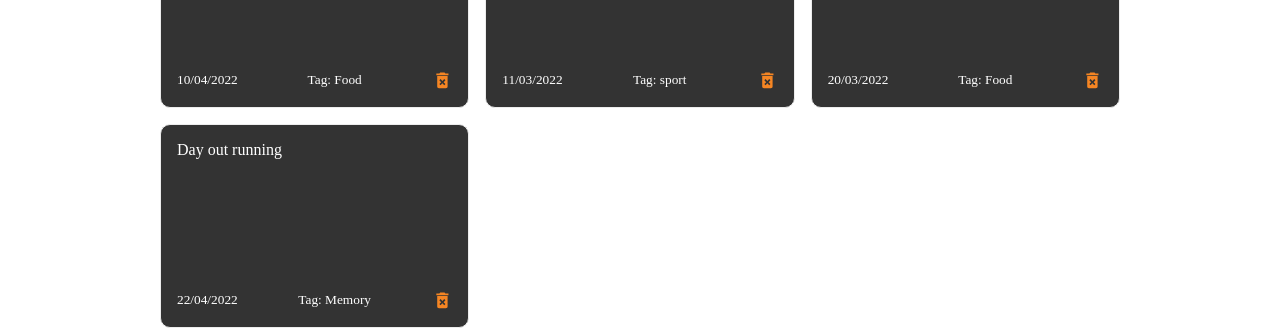
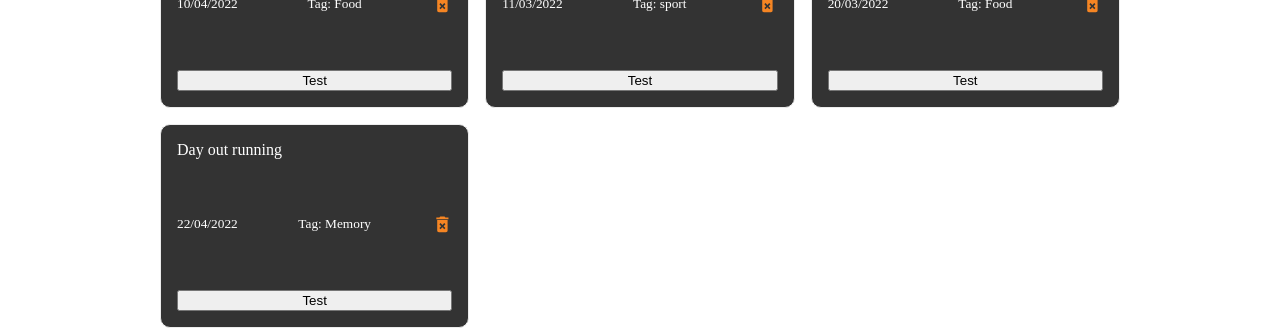
Before and after one commit to Mahdi-HuelQA/Context-Notes-App, a React (Create React App) app: page / in a window 1280 px wide. Shown: the part 201-537 px from the top of the page. Built offline with nearby package versions, Linux system fonts and the light colour scheme; no server answers.

Commit message:
DB fetch request added

```diff
--- a/src/Components/Notes/Notes.jsx
+++ b/src/Components/Notes/Notes.jsx
@@ -23,6 +23,18 @@ export const Notes = ({ id, text, date, tag, handleDelete,photo }) => {
     border: '1px solid #ececec',
     borderStyle:  'solid',
   };
+
+
+// Fetch request for notes
+async function fetchText() {
+  console.log('fetching');
+  let response = await fetch('http://localhost:8000');
+  let data = await response.json();
+
+  console.log(data);
+}
+
+
   return (
     <div style={themeStyles} data-testid='notes'>
       <span  className='text-block'>{text} </span>
@@ -34,6 +46,7 @@ export const Notes = ({ id, text, date, tag, handleDelete,photo }) => {
           size='1.3em'
         />
       </div>
+      <button onClick={ ()=>fetchText()}>Test</button>
       {/* <img src= {photo} alt = "note"/> */}
     </div>
   );
```
Also changed, not shown: 1 other file (tests, documents, lock files or other folders).
